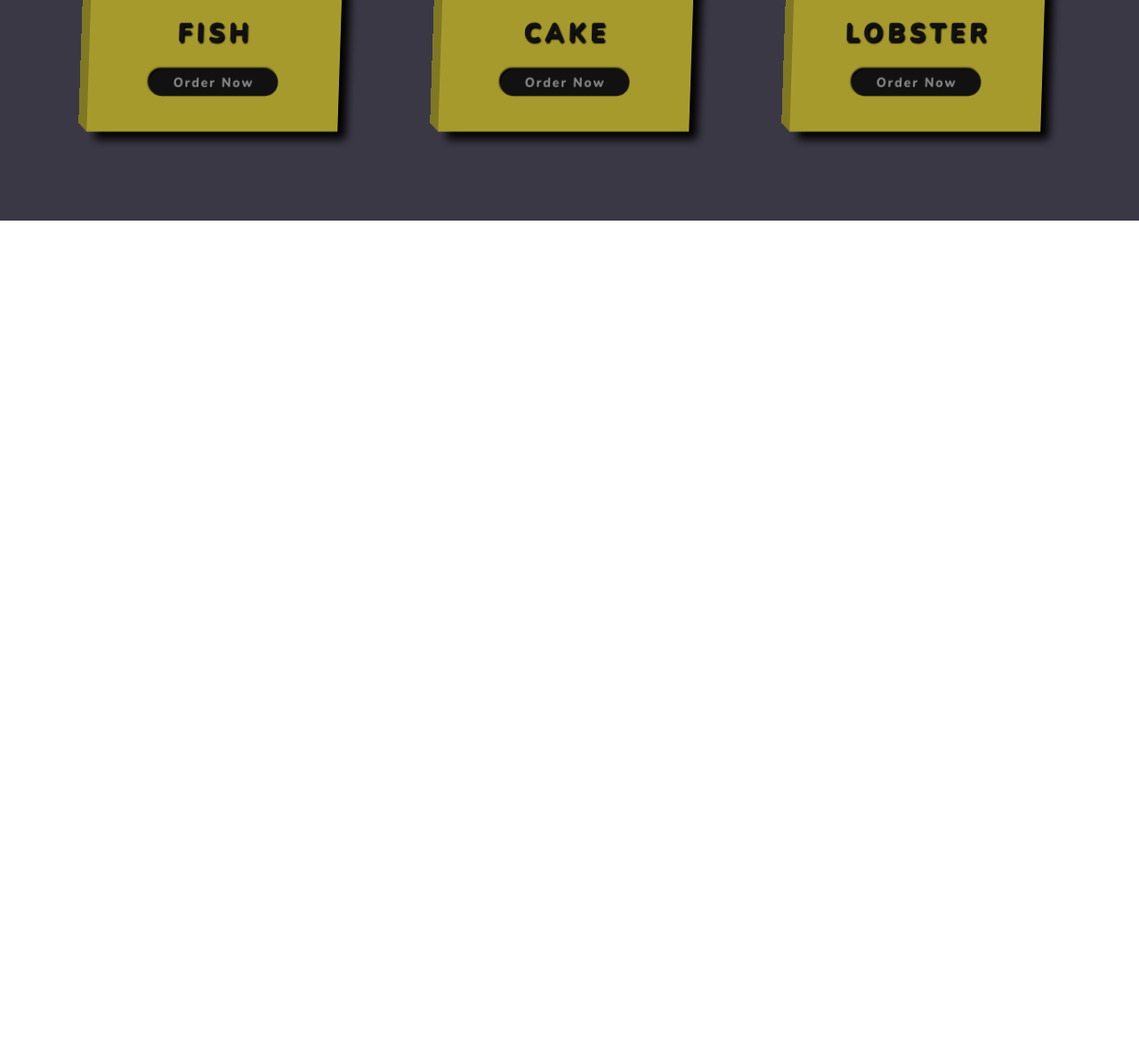
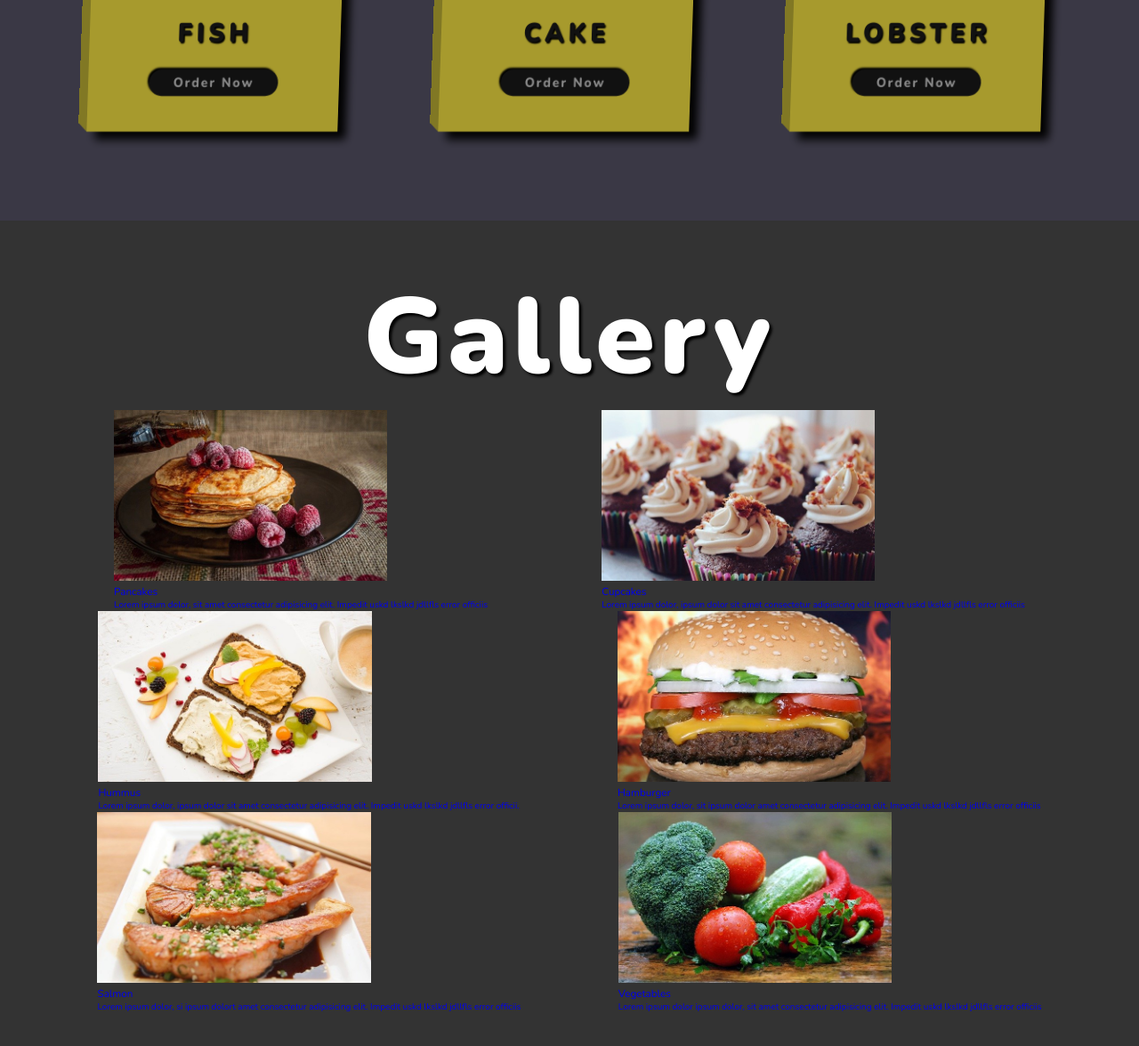
Before and after one commit to mrlg-web/Foods, a plain HTML site: page index.html in a window 1280 px wide. Shown: the part 1352-2528 px from the top of the page at 89% size. Before the commit the page ends 1600 px from the top, so only its background shows below. Drawn offline with nearby package versions, Linux system fonts and the light colour scheme.

Commit message:
Add files via upload
Addition of "Section 3" in html and css

```diff
--- a/index.html
+++ b/index.html
@@ -54,6 +54,59 @@
             </div>
         </section>
         <!-- End of Section 2 -->
+
+
+        <!-- Section 3 -->
+        <section class="section-3">
+            <h1 class="section-heading">gallery</h1>
+            <div class="gallery">
+                <a href="#" class="gallery-link" title="OrderNow">
+                    <img src="images/gallery-img-1.jpg" class="food-img" alt="">
+                    <h3 class="food-name">Pancakes</h3>
+                    <p class="food-description">Lorem ipsum dolor, sit amet consectetur adipisicing elit.
+                        Impedit uskd lkslkd jdllfls error officiis
+                    </p>
+                </a>
+                <a href="#" class="gallery-link" title="OrderNow">
+                    <img src="images/gallery-img-2.jpg" class="food-img" alt="">
+                    <h3 class="food-name">Cupcakes</h3>
+                    <p class="food-description">Lorem ipsum dolor, ipsum dolor sit amet consectetur adipisicing elit.
+                        Impedit uskd lkslkd jdllfls error officiis
+                    </p>
+                </a>
+                <a href="#" class="gallery-link" title="OrderNow">
+                    <img src="images/gallery-img-3.jpg" class="food-img" alt="">
+                    <h3 class="food-name">Hummus</h3>
+                    <p class="food-description">Lorem ipsum dolor, ipsum dolor sit amet consectetur adipisicing elit.
+                        Impedit uskd lkslkd jdllfls error officii.
+                    </p>
+                </a>
+                <a href="#" class="gallery-link" title="OrderNow">
+                    <img src="images/gallery-img-4.jpg" class="food-img" alt="">
+                    <h3 class="food-name">Hamburger</h3>
+                    <p class="food-description">Lorem ipsum dolor, sit ipsum dolor amet consectetur adipisicing elit.
+                        Impedit uskd lkslkd jdllfls error officiis
+                    </p>
+                </a>
+                <a href="#" class="gallery-link" title="OrderNow">
+                    <img src="images/gallery-img-5.jpg" class="food-img" alt="">
+                    <h3 class="food-name">Salmon</h3>
+                    <p class="food-description">Lorem ipsum dolor, si ipsum dolort amet consectetur adipisicing elit.
+                        Impedit uskd lkslkd jdllfls error officiis
+                    </p>
+                </a>
+                <a href="#" class="gallery-link" title="OrderNow">
+                    <img src="images/gallery-img-6.jpg" class="food-img" alt="">
+                    <h3 class="food-name">Vegetables</h3>
+                    <p class="food-description">Lorem ipsum dolor ipsum dolor, sit amet consectetur adipisicing elit.
+                        Impedit uskd lkslkd jdllfls error officiis
+                    </p>
+                </a>
+            </div>
+        </section>
+
+        <!-- End of Section 3 -->
+
     </div>
 
     <script src="script.js"></script>
--- a/style.css
+++ b/style.css
@@ -147,3 +147,25 @@ html {
 }
 
 /* End of Section 2 */
+
+/* Section 3 */
+.section-3 {
+    background-color: #333;
+    padding: 5rem 0;
+}
+
+.gallery {
+    display: flex;
+    flex-wrap: wrap;
+    align-items: center;
+    justify-content: space-evenly;
+}
+
+.food-img {
+    width: 24vw;
+    height: 15vw;
+    object-fit: cover;
+    /* "object-fit: cover;" -> mantains the quality of the photo - no strech */
+}
+
+/* End Section 3 */
```
